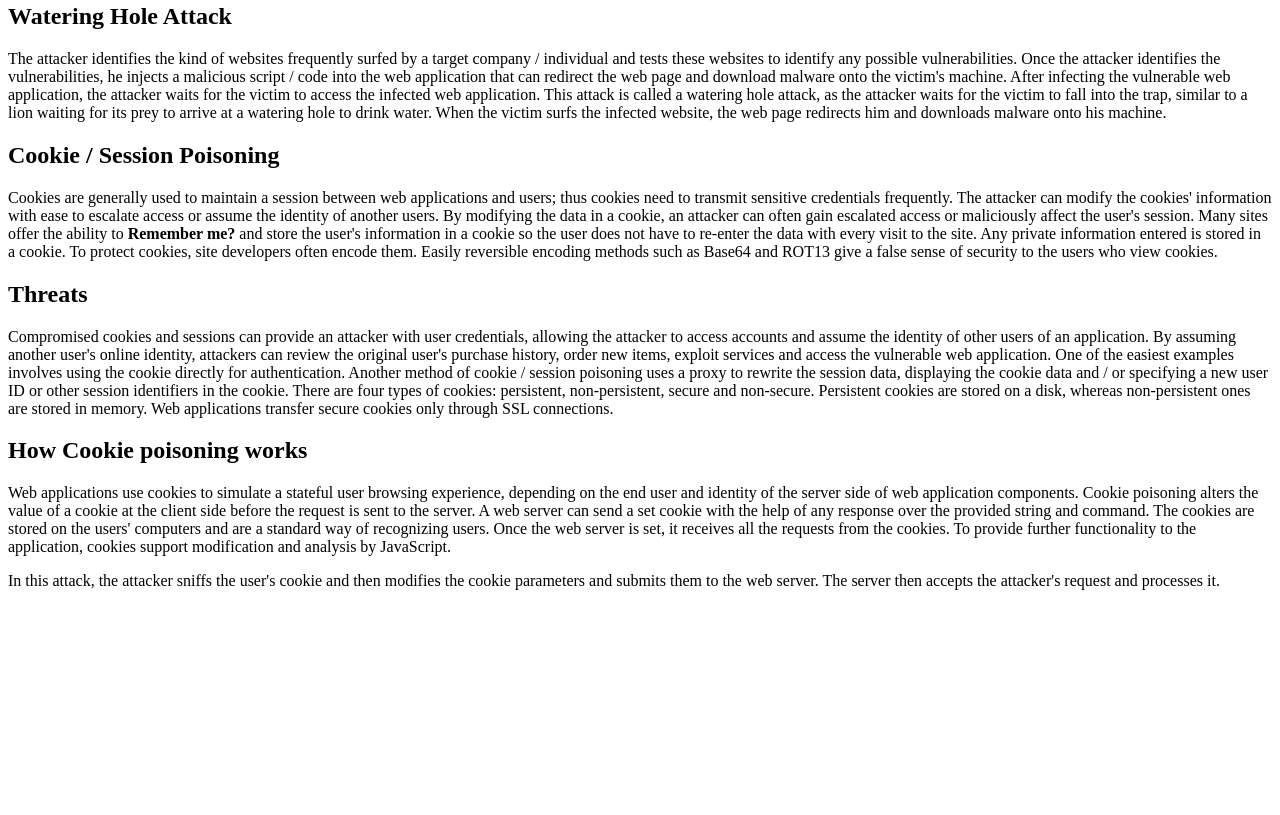
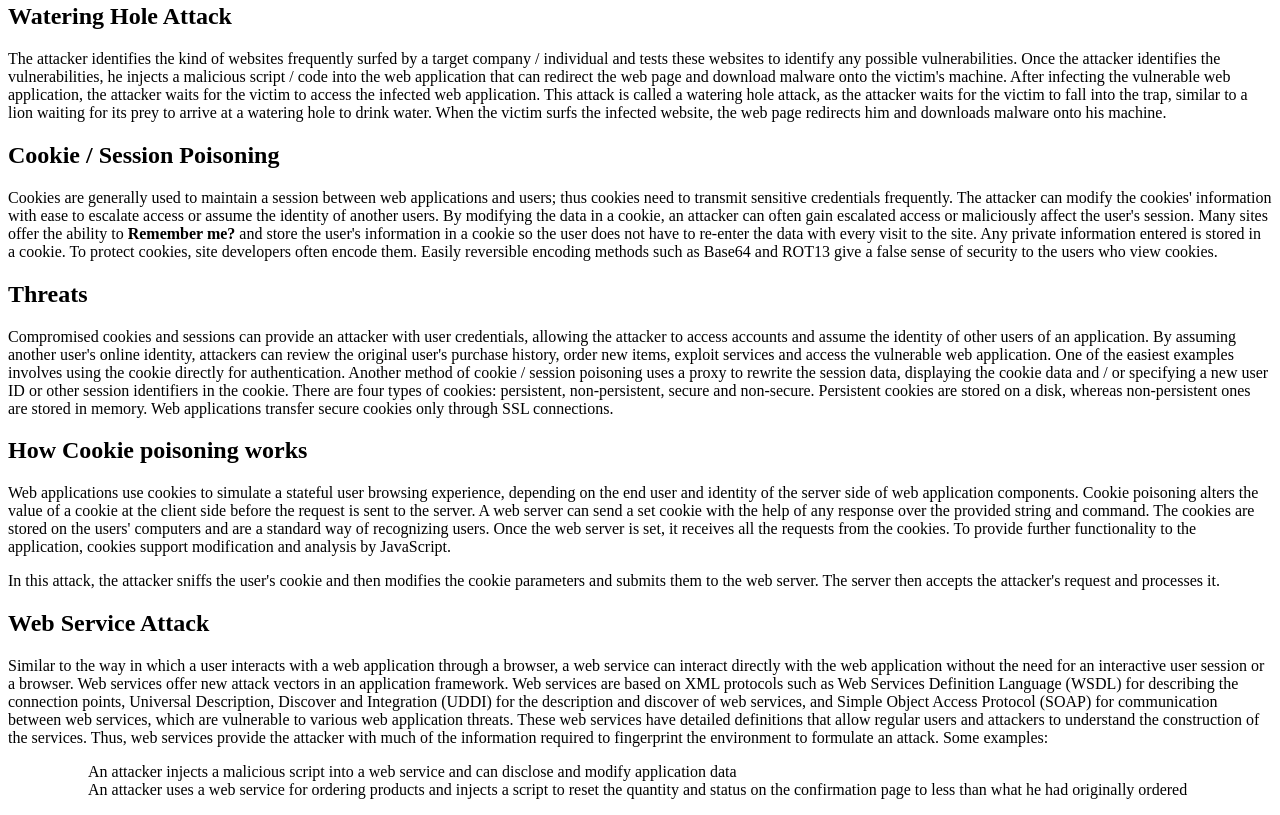
Before and after one commit to digistam/digistam.github.io, a plain HTML site: page webapplication_hacking.html in a window 1280 px wide. Shown: the part 11172-11987 px from the top of the page. Before the commit the page ends 11778 px from the top, so only its background shows below. Drawn offline with Linux system fonts and the light colour scheme.

Commit message:
Update webapplication_hacking.html

```diff
--- a/webapplication_hacking.html
+++ b/webapplication_hacking.html
@@ -475,3 +475,14 @@ value of a cookie at the client side before the request is sent to the server. A
 on the users' computers and are a standard way of recognizing users. Once the web server is set, it receives all the requests from the cookies. To provide further functionality to the application, cookies
 support modification and analysis by JavaScript. </p>
 <p>In this attack, the attacker sniffs the user's cookie and then modifies the cookie parameters and submits them to the web server. The server then accepts the attacker's request and processes it. </p>
+
+<h2>Web Service Attack</h2>
+<p>Similar to the way in which a user interacts with a web application through a browser, a web service can interact directly with the web application without the need for an interactive user session or
+a browser. Web services offer new attack vectors in an application framework. Web services are based on XML protocols such as Web Services Definition Language (WSDL) for describing the connection points,
+Universal Description, Discover and Integration (UDDI) for the description and discover of web services, and Simple Object Access Protocol (SOAP) for communication between web services, which are vulnerable
+to various web application threats. These web services have detailed definitions that allow regular users and attackers to understand the construction of the services. Thus, web services provide the attacker
+with much of the information required to fingerprint the environment to formulate an attack. Some examples:</p>
+<p><ol>
+ <ul>An attacker injects a malicious script into a web service and can disclose and modify application data</ul>
+ <ul>An attacker uses a web service for ordering products and injects a script to reset the quantity and status on the confirmation page to less than what he had originally ordered</ul>
+</ol></p>
```
